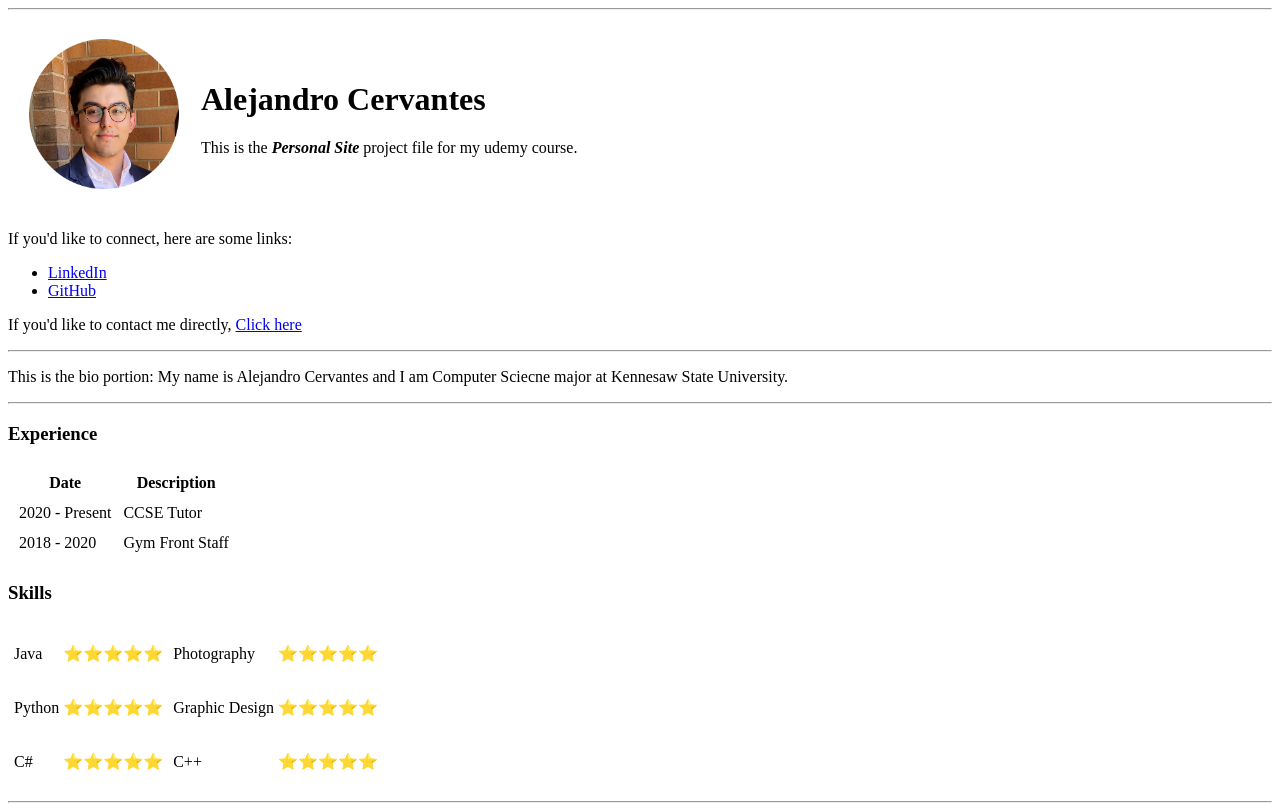
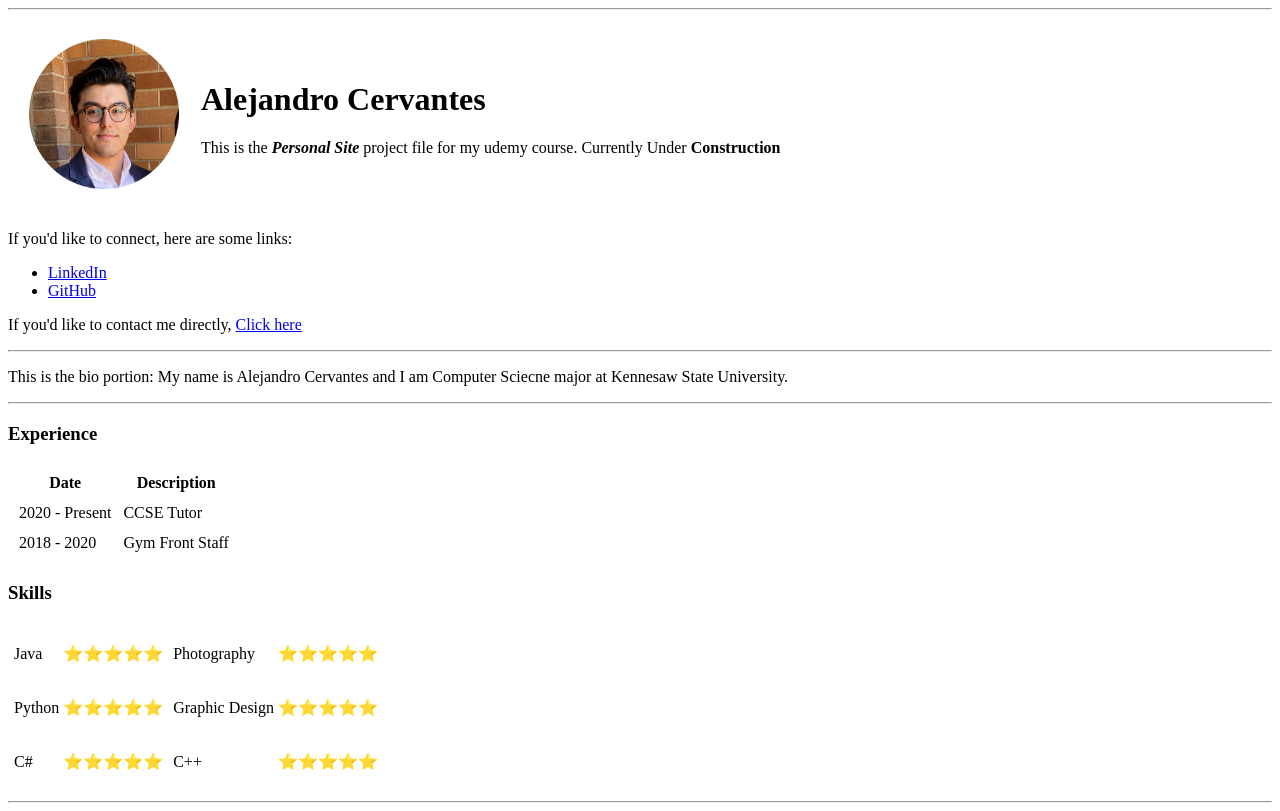
Before and after one commit to lifeofal/FullStack-Dev-Course, a plain HTML site: page index.html in a window 1280 px wide. Drawn offline with Linux system fonts and the light colour scheme; files whose address does not match are found by name.

Commit message:
added warn message in index

```diff
--- a/index.html
+++ b/index.html
@@ -24,6 +24,7 @@
 					<p>
 						This is the <strong><em>Personal Site</em></strong> project file for
 						my udemy course.
+						Currently Under <strong>Construction</strong>
 					</p>
 				</td>
 			</tr>
```
